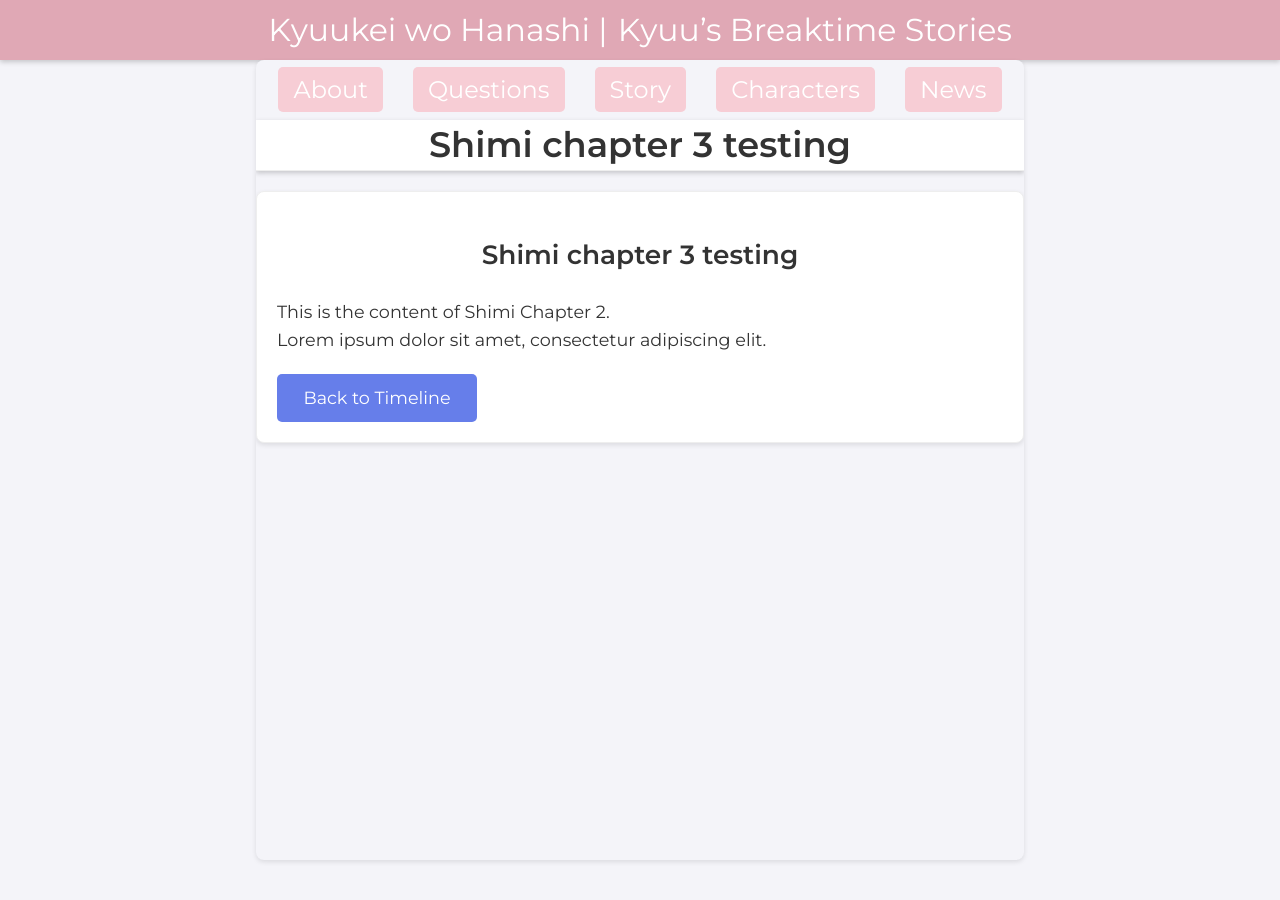
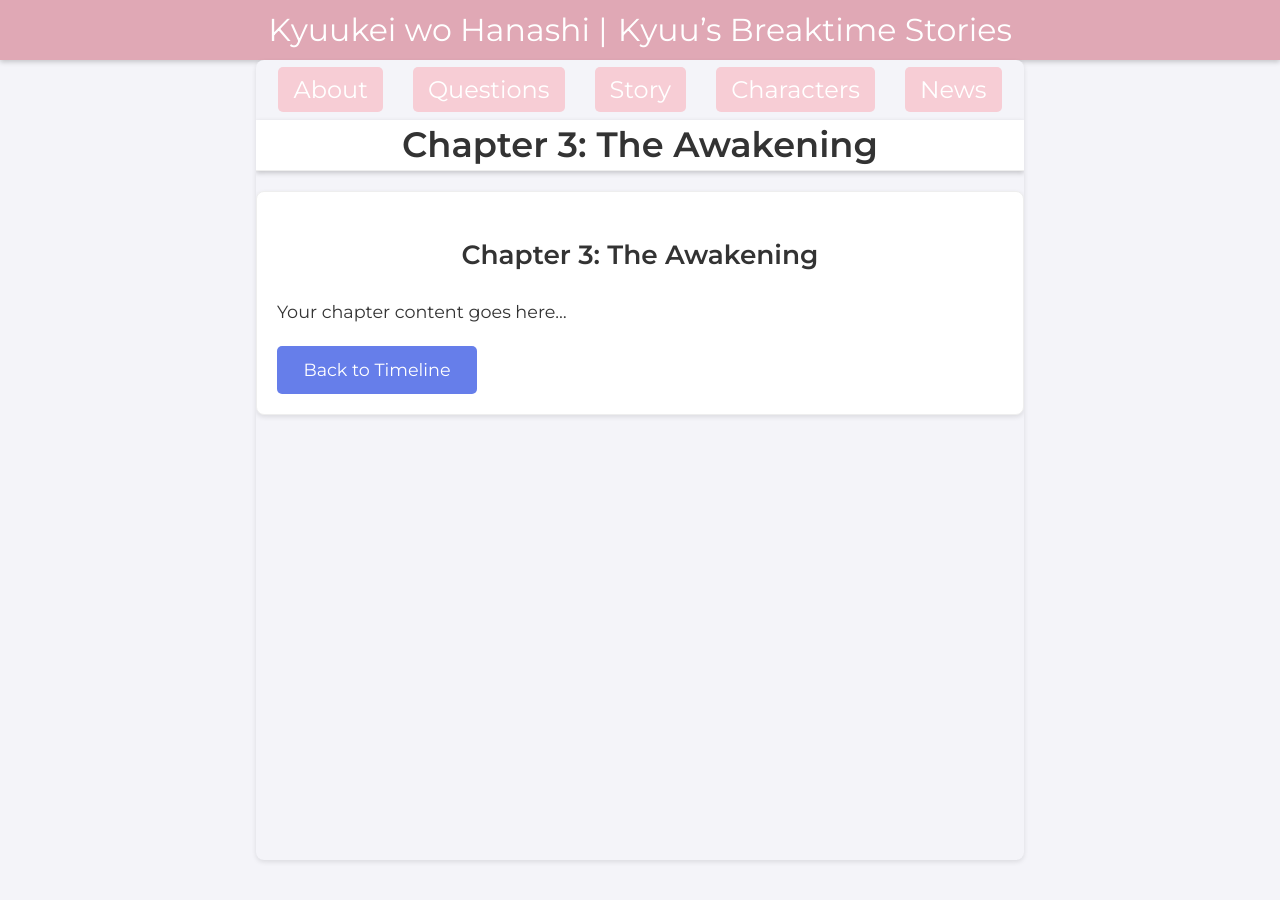
Before and after one commit to Saiminator/Kyuukei, a Jekyll site: the page built from _chapters/shimi-chapter3.md, in a window 1280 px wide. Built offline with Jekyll 4.4.1, drawn with Linux system fonts in a browser that asks for light colours.

Commit message:
Update shimi-chapter3.md

```diff
--- a/_chapters/shimi-chapter3.md
+++ b/_chapters/shimi-chapter3.md
@@ -1,11 +1,7 @@
 ---
 layout: chapter
-title: "Shimi chapter 3 testing"
-timeline: "Shimi"
+title: "Chapter 3: The Awakening"
+story_segment: "Spreading Shimi"
 chapter_number: 3
-chapter_title: "Chapter 3: test"
-offset: 120
 ---
-
-This is the content of Shimi Chapter 2.
-Lorem ipsum dolor sit amet, consectetur adipiscing elit.
+Your chapter content goes here...
```
